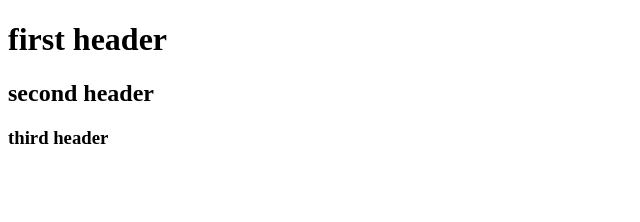
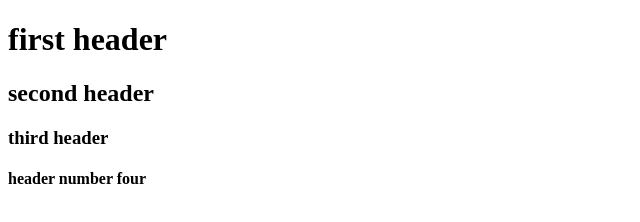
Before and after one commit to shaylah15/Web-Developement, a plain HTML site: page Web Developement/Practice/header.html in a window 1280 px wide. Shown: the whole page, without its empty margins (0-640 px from the left). Drawn offline with Linux system fonts and the light colour scheme.

Commit message:
Update header.html

```diff
--- a/Web Developement/Practice/header.html
+++ b/Web Developement/Practice/header.html
@@ -9,3 +9,4 @@
     <h1>first header</h1>
     <h2>second header</h2>
     <h3>third header</h3>
+    <h4>header number four</h4>
```
